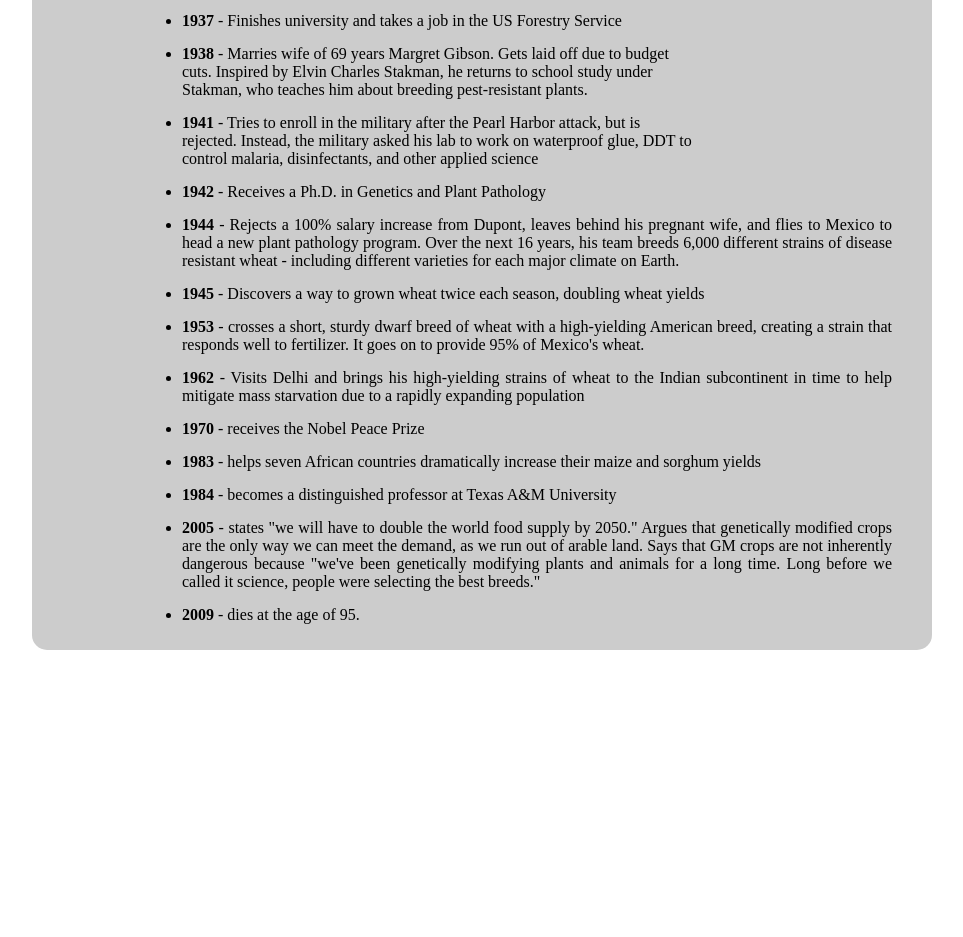
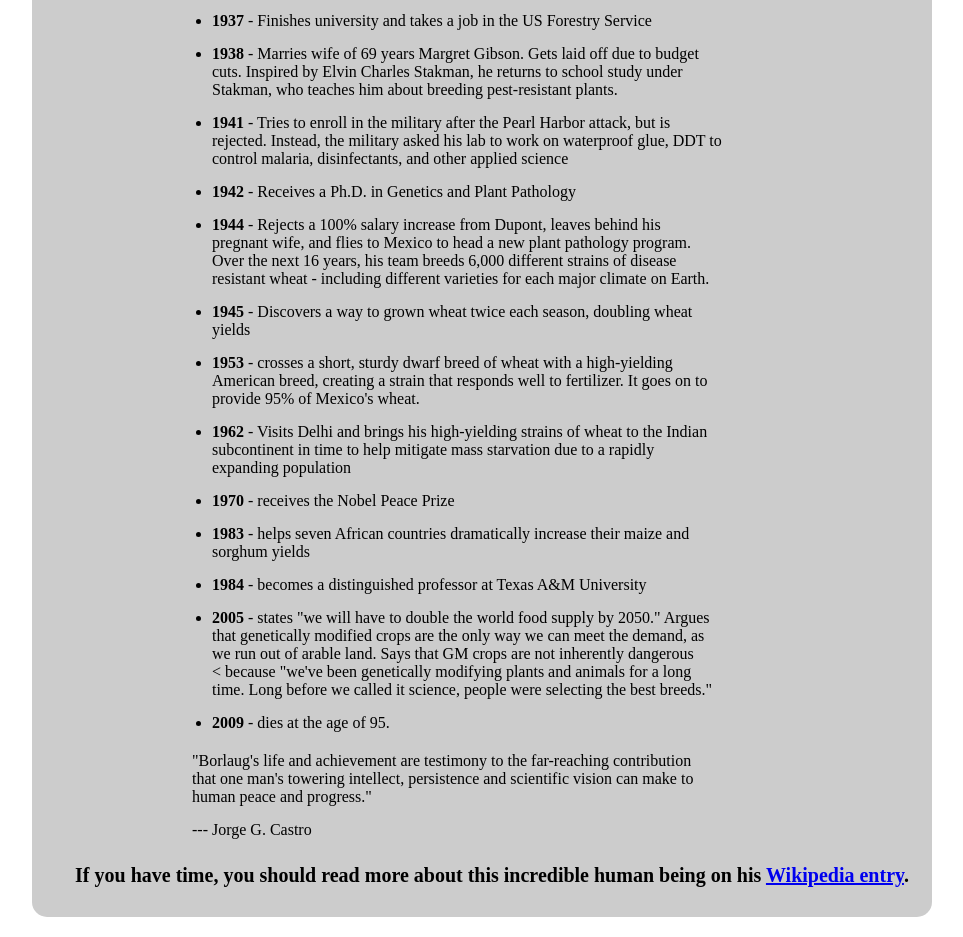
Before and after one commit to Jorgegabrielsantos/tribute_page, a plain HTML site: page index.html in a window 1280 px wide. Shown: the part 913-1850 px from the top of the page, without its empty margins (158-1121 px from the left). Before the commit the page ends 1583 px from the top, so only its background shows below. Drawn offline with Linux system fonts and the light colour scheme.

Commit message:
Update index and styles
add some texts and other lists. And styling the tetxt and the lists

```diff
--- a/index.html
+++ b/index.html
@@ -27,30 +27,37 @@
         <li><span>1933</span> - Leaves his family's farm to attend the University of Minnesota, thanks<br> to a Depression era program known as the "National Youth Administration"</li>
 
         <li><span>1935</span> - Has to stop school and save up more money. Works in the Civilian<br> Conservation Corps, helping starving Americans. "I saw how food changed<br> them", he said. "All of this left scars on me."</li>
+
         <li><span>1937</span> - Finishes university and takes a job in the US Forestry Service</li>
+
         <li><span>1938</span> - Marries wife of 69 years Margret Gibson. Gets laid off due to budget<br> cuts. Inspired by Elvin Charles Stakman, he returns to school study under<br> Stakman, who teaches him about breeding pest-resistant plants.</li>
+
         <li><span>1941</span> - Tries to enroll in the military after the Pearl Harbor attack, but is<br> rejected. Instead, the military asked his lab to work on waterproof glue, DDT to<br> control malaria, disinfectants, and other applied science</li>
 
         <li><span>1942</span> - Receives a Ph.D. in Genetics and Plant Pathology</li>
 
-        <li><span>1944</span> - Rejects a 100% salary increase from Dupont, leaves behind his pregnant wife, and flies to Mexico to head a new plant pathology program. Over the next 16 years, his team breeds 6,000 different strains of disease resistant wheat - including different varieties for each major climate on Earth.</li>
+        <li><span>1944</span> - Rejects a 100% salary increase from Dupont, leaves behind his<br>pregnant wife, and flies to Mexico to head a new plant pathology program.<br> Over the next 16 years, his team breeds 6,000 different strains of disease<br> resistant wheat - including different varieties for each major climate on Earth.</li>
 
-        <li><span>1945</span> - Discovers a way to grown wheat twice each season, doubling wheat yields</li>
+        <li><span>1945</span> - Discovers a way to grown wheat twice each season, doubling wheat<br> yields</li>
 
-        <li><span>1953</span> - crosses a short, sturdy dwarf breed of wheat with a high-yielding American breed, creating a strain that responds well to fertilizer. It goes on to provide 95% of Mexico's wheat.</li>
+        <li><span>1953</span> - crosses a short, sturdy dwarf breed of wheat with a high-yielding<br> American breed, creating a strain that responds well to fertilizer. It goes on to<br> provide 95% of Mexico's wheat.</li>
 
-        <li><span>1962</span> - Visits Delhi and brings his high-yielding strains of wheat to the Indian subcontinent in time to help mitigate mass starvation due to a rapidly expanding population</li>
+        <li><span>1962</span> - Visits Delhi and brings his high-yielding strains of wheat to the Indian<br> subcontinent in time to help mitigate mass starvation due to a rapidly<br> expanding population</li>
 
         <li><span>1970</span> - receives the Nobel Peace Prize</li>
 
-        <li><span>1983</span> - helps seven African countries dramatically increase their maize and sorghum yields</li>
+        <li><span>1983</span> - helps seven African countries dramatically increase their maize and<br> sorghum yields</li>
 
         <li><span>1984</span> - becomes a distinguished professor at Texas A&M University</li>
-        <li><span>2005</span> - states "we will have to double the world food supply by 2050." Argues that genetically modified crops are the only way we can meet the demand, as we run out of arable land. Says that GM crops are not inherently dangerous because "we've been genetically modifying plants and animals for a long time. Long before we called it science, people were selecting the best breeds."</li>
+
+        <li><span>2005</span> - states "we will have to double the world food supply by 2050." Argues<br> that genetically modified crops are the only way we can meet the demand, as<br> we run out of arable land. Says that GM crops are not inherently dangerous<br>< because "we've been genetically modifying plants and animals for a long<br> time. Long before we called it science, people were selecting the best breeds."</li>
 
         <li><span>2009</span> - dies at the age of 95.</li>
       </ul>
-        <a href="" target="_blank" id="tribute-link"></a>
+
+      <p class="short-text">"Borlaug's life and achievement are testimony to the far-reaching contribution<br> that one man's towering intellect, persistence and scientific vision can make to<br> human peace and progress."</p>
+      <p class="author">--- Jorge G. Castro</p>
+        <p class="link-text">If you have time, you should read more about this incredible human being on his <a href="#" target="_blank" id="tribute-link">Wikipedia entry</a>.</p>
     </main>
   </body>
 </html>
--- a/styles.css
+++ b/styles.css
@@ -60,10 +60,29 @@ body {
 
 ul li {
   text-align: justify;
-  margin: 15px 50px 15px 100px;
+  margin: 15px 40px 10px 130px;
+  font-size: 16px;
+}
+
+.short-text {
+  text-align: justify;
+  margin: 20px 40px 10px 150px;
+  font-size: 16px;
+}
+
+.author {
+  text-align: justify;
+  margin: 15px 40px 10px 150px;
   font-size: 16px;
 }
 
 span {
   font-weight: bold;
 }
+
+.link-text {
+  font-weight: bold;
+  font-size: 20px;
+  margin-top: 25px;
+  margin-bottom: 20px;
+}
```
